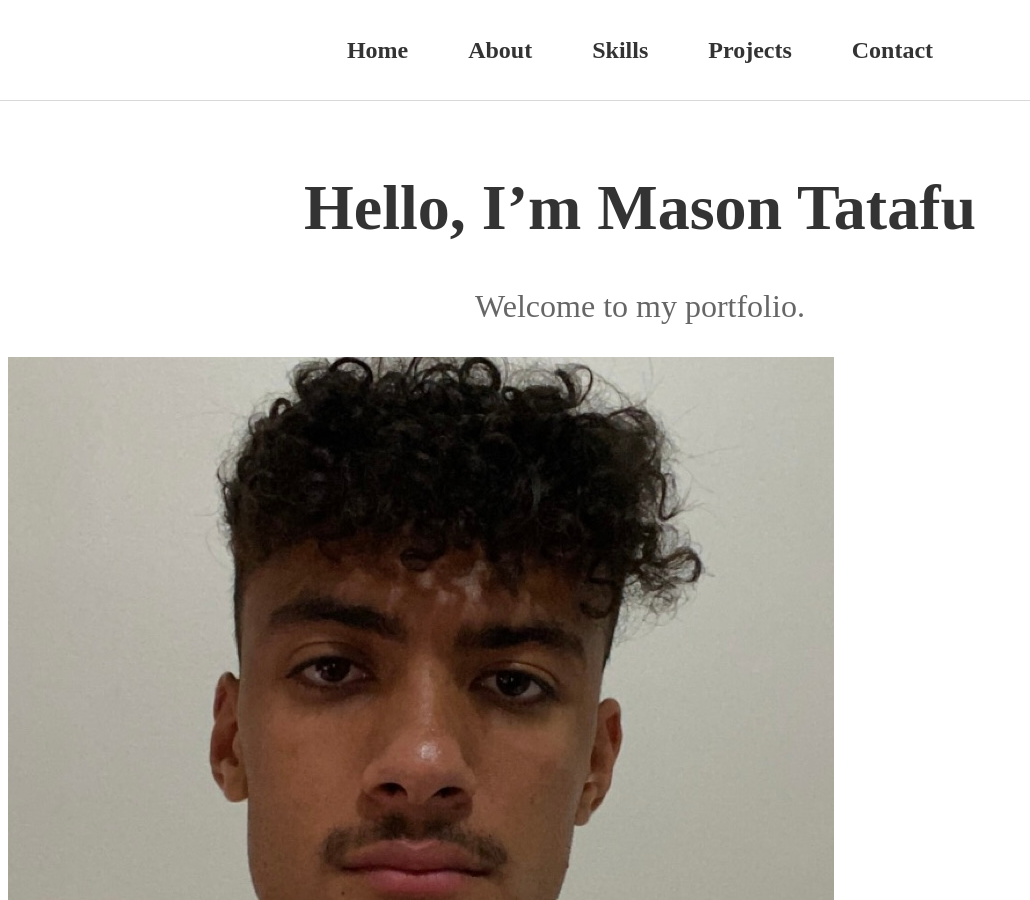
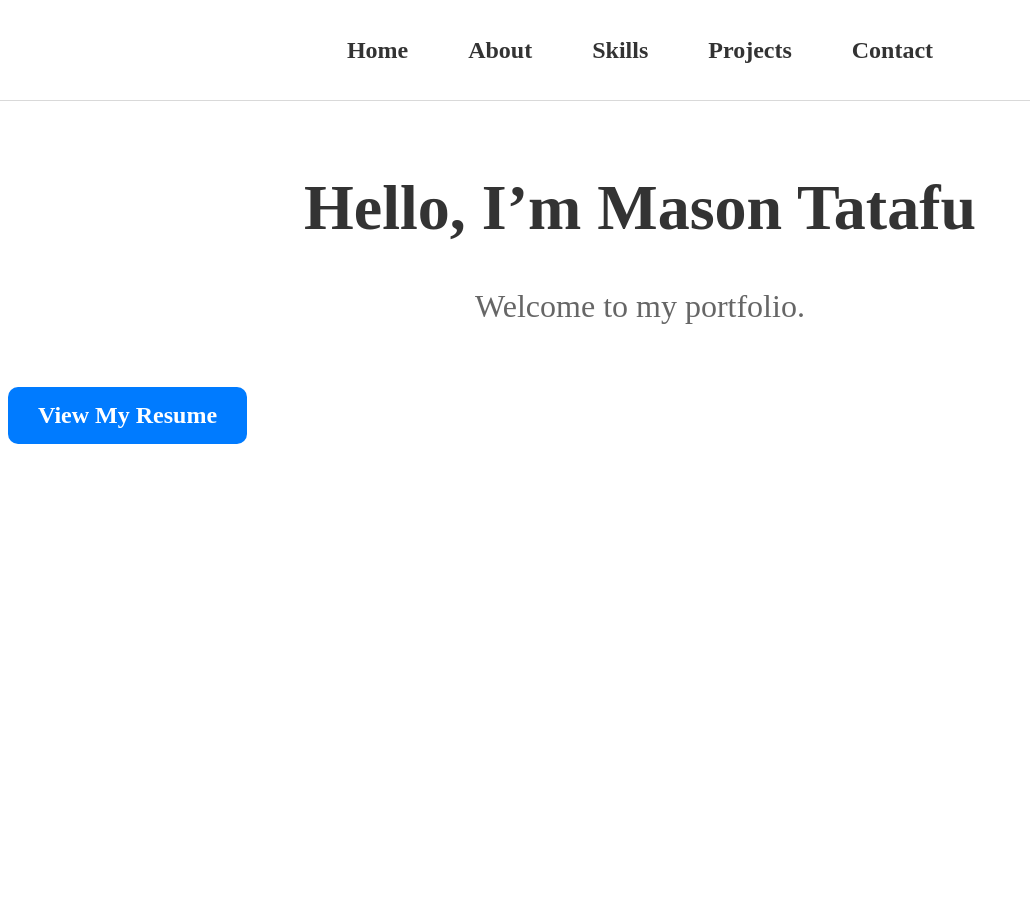
Before and after one commit to masontatafu/masontatafu.github.io, a Jekyll site: the page built from index.md, in a window 1280 px wide and 900 px high. Shown: the whole window, without its empty margins (0-1030 px from the left). Built offline with Jekyll 4.4.1, drawn with Linux system fonts in a browser that asks for light colours.

Commit message:
Update index.md

```diff
--- a/index.md
+++ b/index.md
@@ -11,6 +11,6 @@ layout: default
 Welcome to my portfolio.
 {:.subheading}
 
-![Mason Tatafu](IMG_5131.jpg){:.home-image}
+
 
 [View My Resume](Mason%20Tatafu%20Current%20Resume%20-%202025.pdf){:.resume-button}
```
